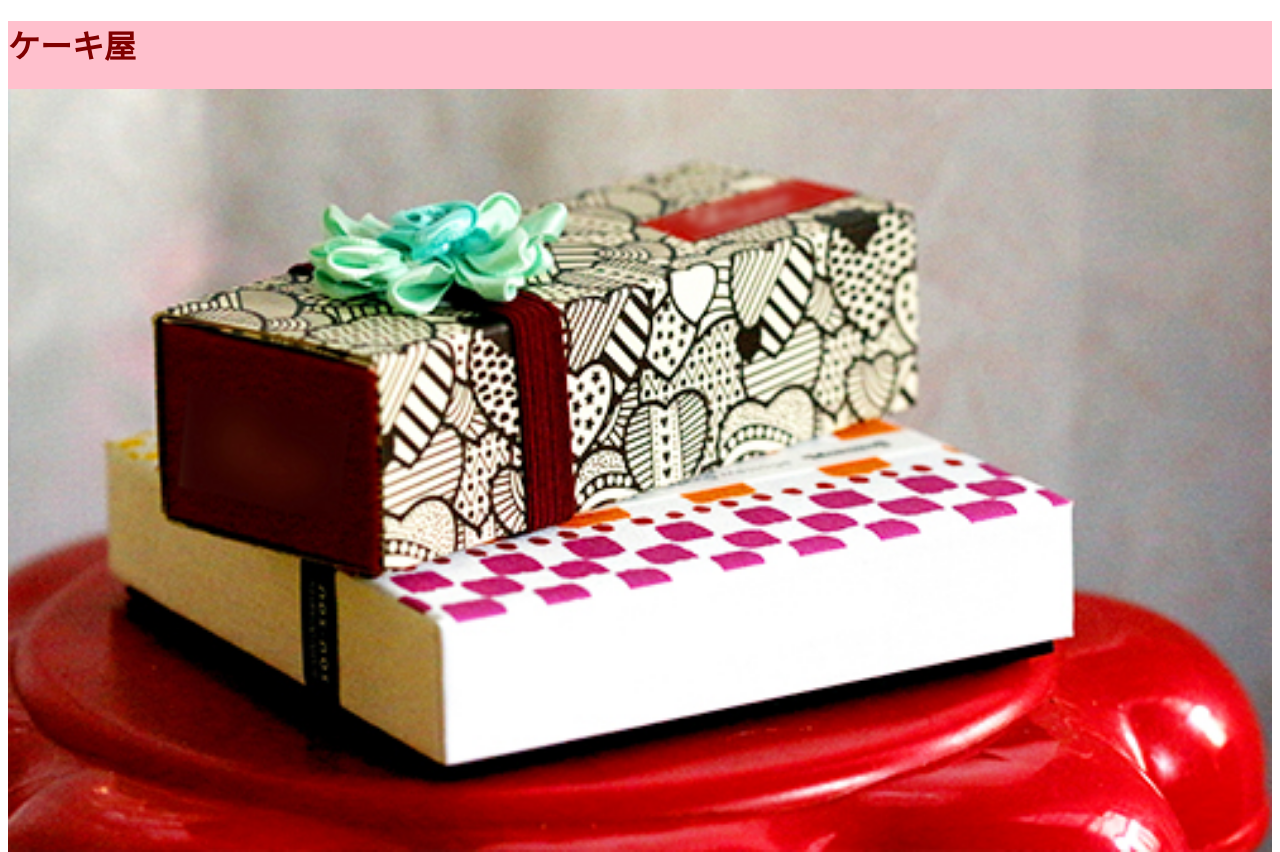
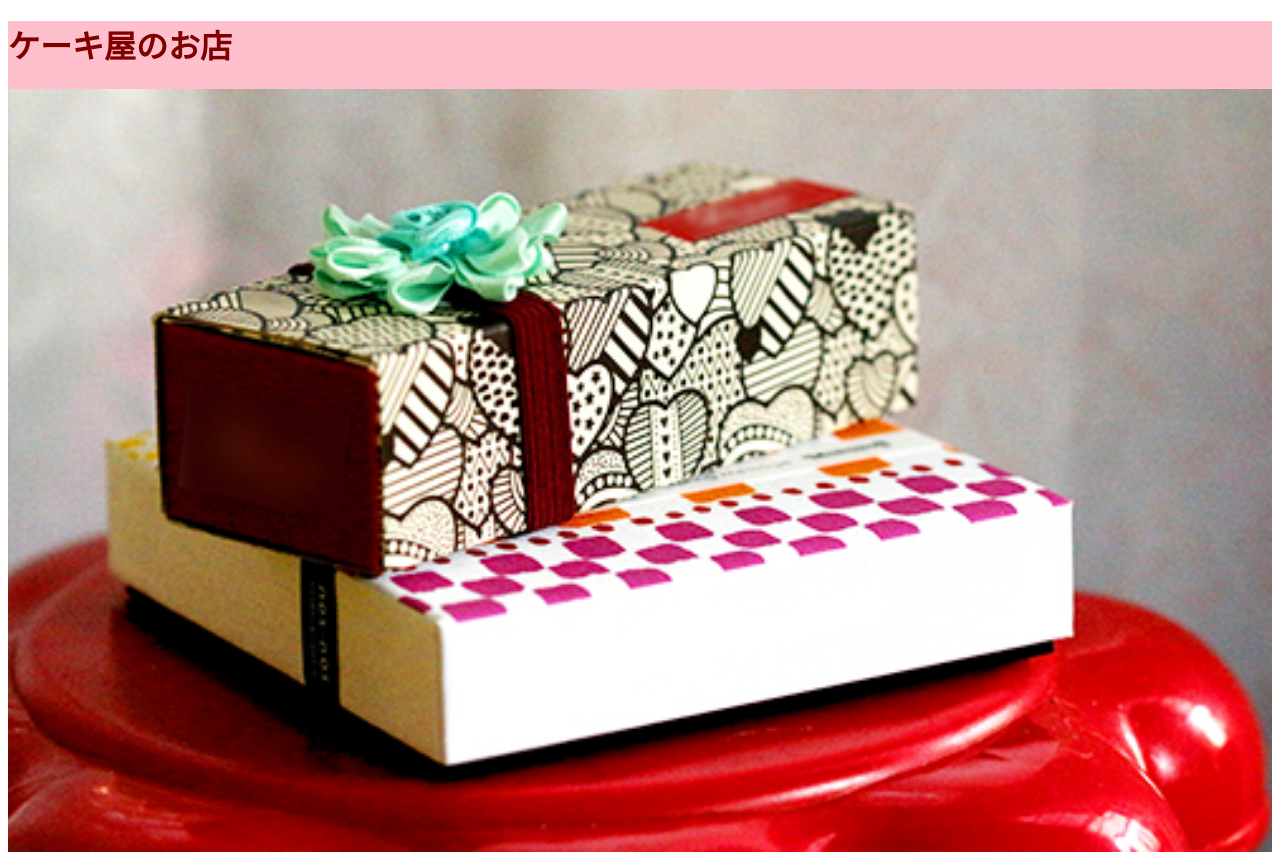
Before and after one commit to Ayumi715/visual_design, a plain HTML site: page lesson3/index.html in a window 1280 px wide. Shown: the top 852 px of the page. Drawn offline with Linux system fonts and the light colour scheme.

Commit message:
Update index.html

```diff
--- a/lesson3/index.html
+++ b/lesson3/index.html
@@ -7,7 +7,7 @@
    </HEAD>
    <BODY>
     <div class="shop">
-       <h1 style="color:#800000;">ケーキ屋</h1>
+       <h1 style="color:#800000;">ケーキ屋のお店</h1>
        <img src="images/shop.jpg">
     </div>
     <div class="wrap">
```
